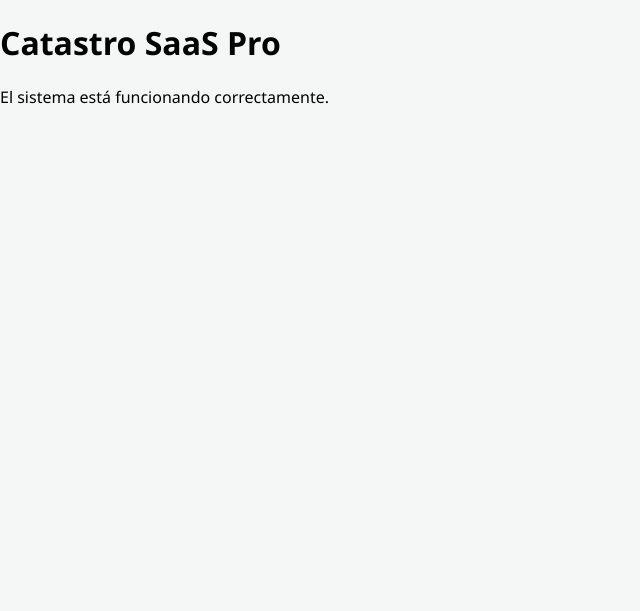
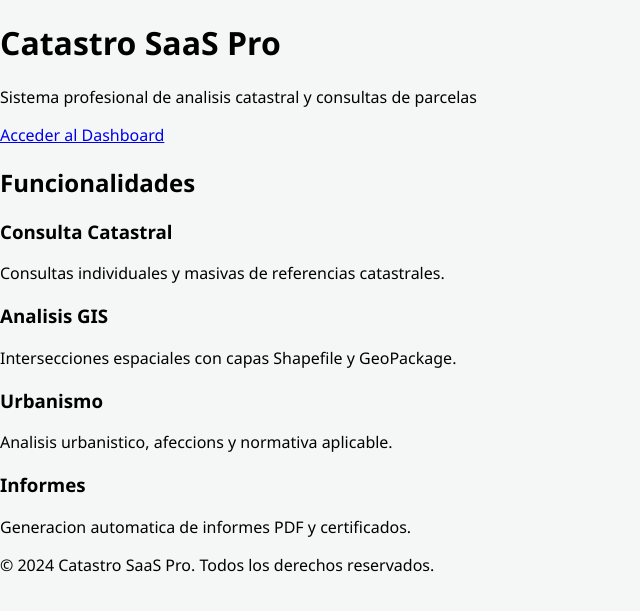
Before and after one commit to dnogares/catastro-saas-pro, a Python web app: template app/templates/index.html in a window 1280 px wide. Shown: the top 611 px of the page, without its empty margins (0-640 px from the left). Run offline with Jinja, Linux system fonts and the light colour scheme; the template is opened without the code that fills it, so the values that code supplies are empty.

Commit message:
Update index.html

```diff
--- a/app/templates/index.html
+++ b/app/templates/index.html
@@ -3,14 +3,44 @@
 <head>
     <meta charset="UTF-8">
     <meta name="viewport" content="width=device-width, initial-scale=1.0">
-    <title>Catastro SaaS Pro</title>
+    <title>Catastro SaaS Pro - Sistema de Analisis Catastral</title>
     <link rel="stylesheet" href="/static/css/styles.css">
 </head>
 <body>
-    <div id="app">
-        <h1>Catastro SaaS Pro</h1>
-        <p>El sistema está funcionando correctamente.</p>
-    </div>
-    <script src="/static/js/main.js"></script>
+    <header class="hero">
+        <div class="container">
+            <h1>Catastro SaaS Pro</h1>
+            <p>Sistema profesional de analisis catastral y consultas de parcelas</p>
+            <a href="/dashboard" class="btn btn-primary">Acceder al Dashboard</a>
+        </div>
+    </header>
+    <section class="features">
+        <div class="container">
+            <h2>Funcionalidades</h2>
+            <div class="feature-grid">
+                <div class="feature-card">
+                    <h3>Consulta Catastral</h3>
+                    <p>Consultas individuales y masivas de referencias catastrales.</p>
+                </div>
+                <div class="feature-card">
+                    <h3>Analisis GIS</h3>
+                    <p>Intersecciones espaciales con capas Shapefile y GeoPackage.</p>
+                </div>
+                <div class="feature-card">
+                    <h3>Urbanismo</h3>
+                    <p>Analisis urbanistico, afeccions y normativa aplicable.</p>
+                </div>
+                <div class="feature-card">
+                    <h3>Informes</h3>
+                    <p>Generacion automatica de informes PDF y certificados.</p>
+                </div>
+            </div>
+        </div>
+    </section>
+    <footer>
+        <div class="container">
+            <p>&copy; 2024 Catastro SaaS Pro. Todos los derechos reservados.</p>
+        </div>
+    </footer>
 </body>
 </html>
```
